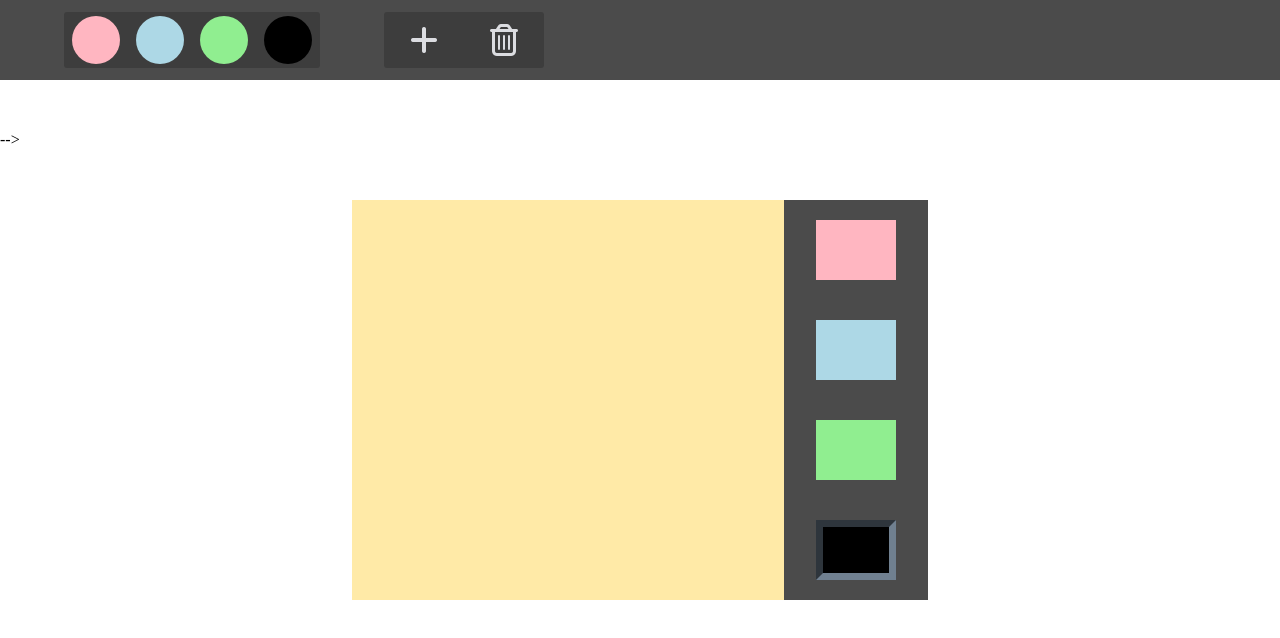
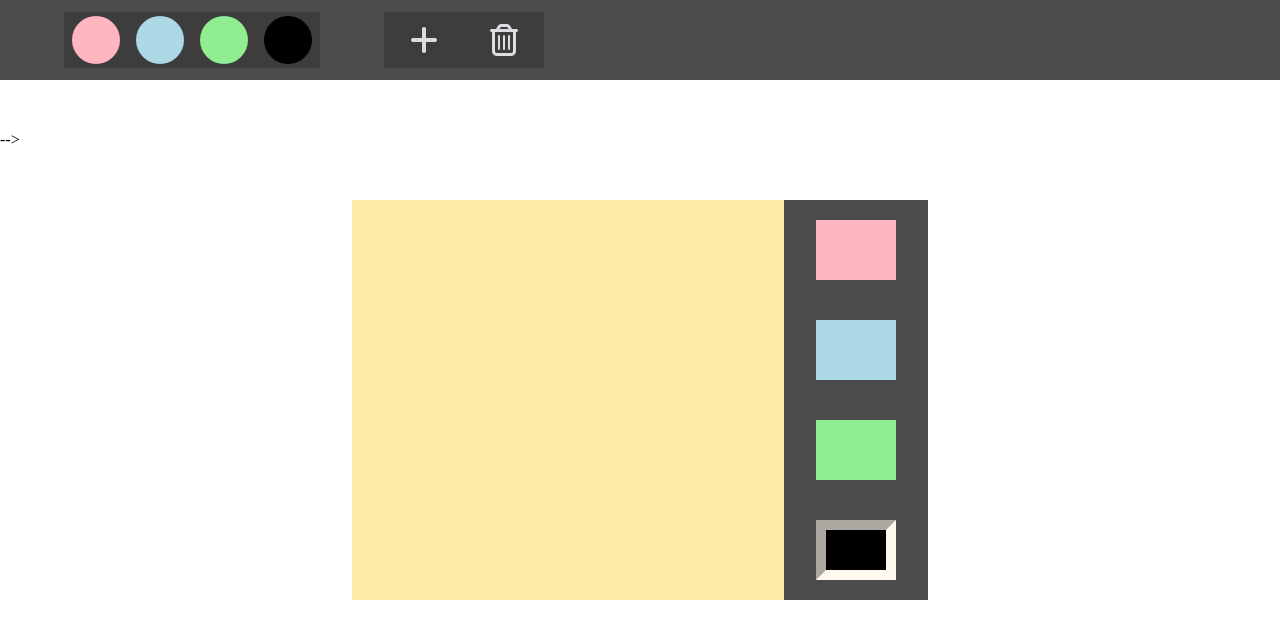
Before and after one commit to AnirudhaPatil-1/JIRA-ticket-management, a plain HTML site: page index.html in a window 1280 px wide. Both pictures are taken after a click on the element 424 px from the left and 40 px from the top of the page. Drawn offline with Linux system fonts and the light colour scheme.

```diff
--- a/style.css
+++ b/style.css
@@ -102,7 +102,7 @@
     /* background-color: lightpink; */
 }
 .border{
-    border:7px solid slategrey;
+    border:10px solid floralwhite;
     border-style: inset;
 
 }
```
